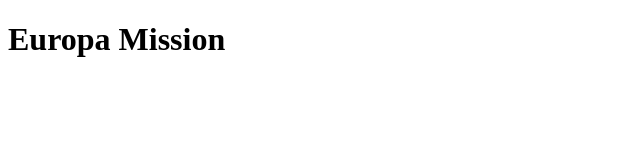
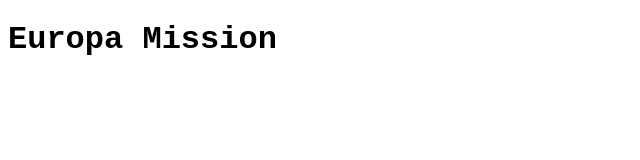
Before and after one commit to JacksonWengler/eruopamission, a plain HTML site: page index.html in a window 1280 px wide. Shown: the whole page, without its empty margins (0-640 px from the left). Drawn offline with Linux system fonts and the light colour scheme.

Commit message:
made styles.css

```diff
--- a/index.html
+++ b/index.html
@@ -2,10 +2,11 @@
 <html>
     <head>
         <title>Europa Mission</title>
+        <link rel="stylesheet" href="styles.css">
     </head>
     <body>
         <div class="header">
-            <h1>Europa Mission</h1>
+            <h1 class="header-title">Europa Mission</h1>
         </div>
     </body>
 </html>
--- /dev/null
+++ b/styles.css
@@ -0,0 +1,3 @@
+.header {
+    font-family: 'Courier New', Courier, monospace;
+}
```
